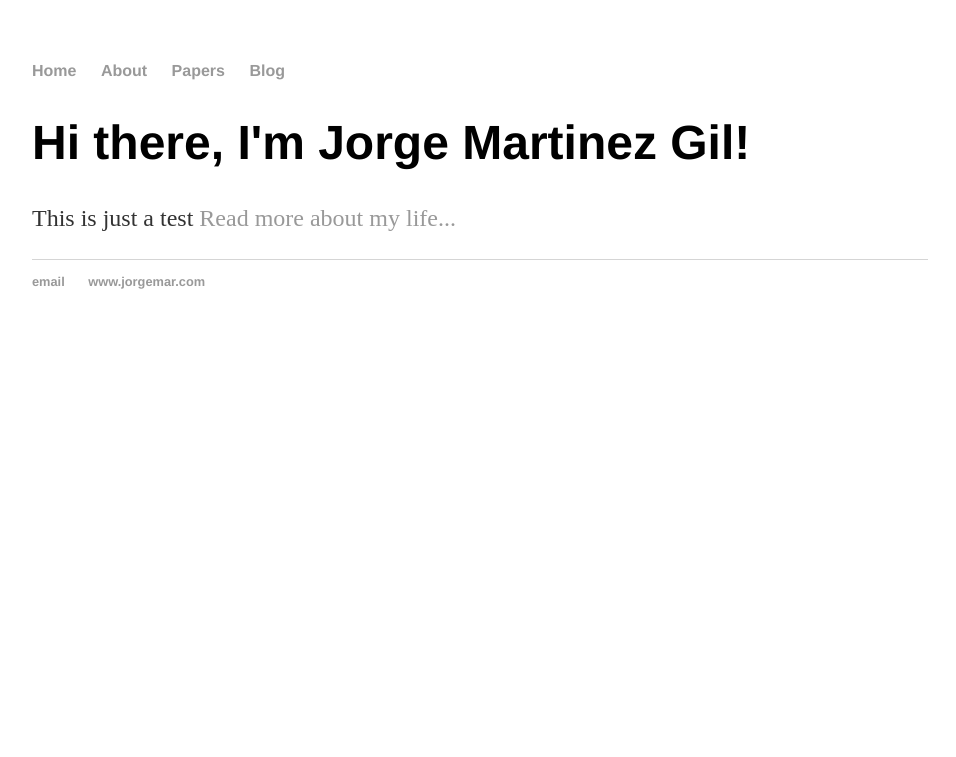
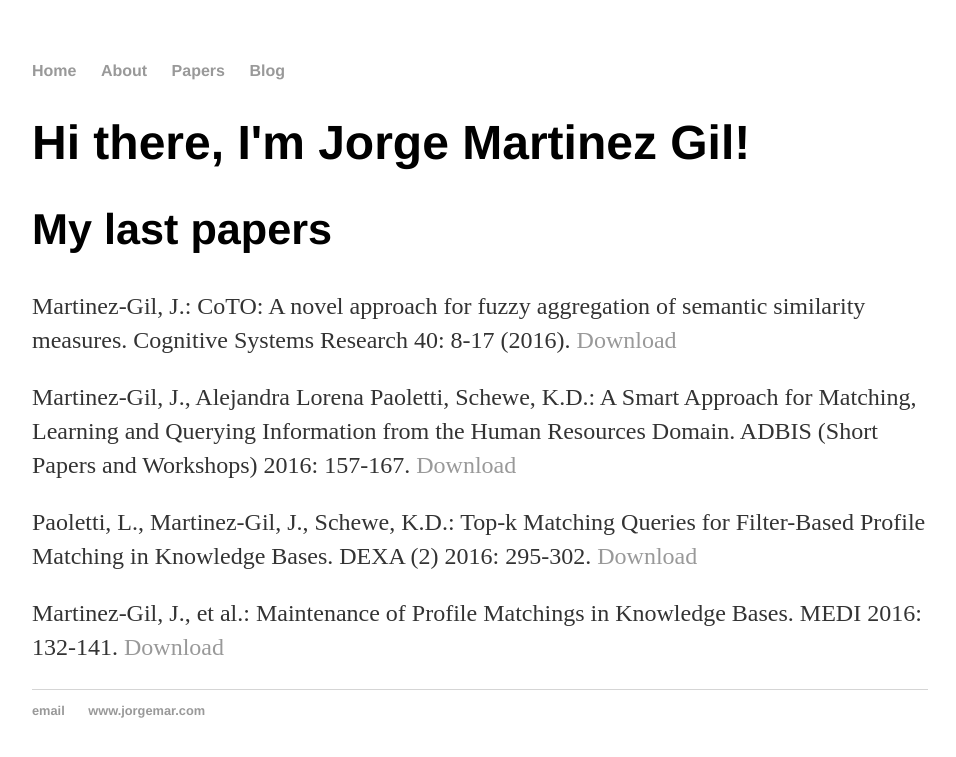
Before and after one commit to jorgemartinezgil/jorgemartinezgil.github.io, a Jekyll site: the page built from index.html, in a window 1280 px wide. Shown: the top 757 px of the page, without its empty margins (160-1116 px from the left). Built offline with Jekyll 4.4.1, drawn with Linux system fonts in a browser that asks for light colours.

Commit message:
New changes
Changes added

```diff
--- a/index.html
+++ b/index.html
@@ -5,5 +5,9 @@
 
 		<div class="blurb">
 			<h1>Hi there, I'm Jorge Martinez Gil!</h1>
-			<p>This is just a test <a href="/about">Read more about my life...</a></p>
+			<h2>My last papers</h2>
+			<p>Martinez-Gil, J.: CoTO: A novel approach for fuzzy aggregation of semantic similarity measures. Cognitive Systems Research 40: 8-17 (2016). <a href="https://osf.io/wkzrh/download">Download</a></p>
+			<p>Martinez-Gil, J., Alejandra Lorena Paoletti, Schewe, K.D.: A Smart Approach for Matching, Learning and Querying Information from the Human Resources Domain. ADBIS (Short Papers and Workshops) 2016: 157-167. <a href="https://osf.io/kd5t3/download">Download</a></p>
+			<p>Paoletti, L., Martinez-Gil, J., Schewe, K.D.: Top-k Matching Queries for Filter-Based Profile Matching in Knowledge Bases. DEXA (2) 2016: 295-302. <a href="https://osf.io/7y2fv/download">Download</a></p>
+			<p>Martinez-Gil, J., et al.: Maintenance of Profile Matchings in Knowledge Bases. MEDI 2016: 132-141. <a href="https://osf.io/38sca/download">Download</a></p>
 		</div>
```
